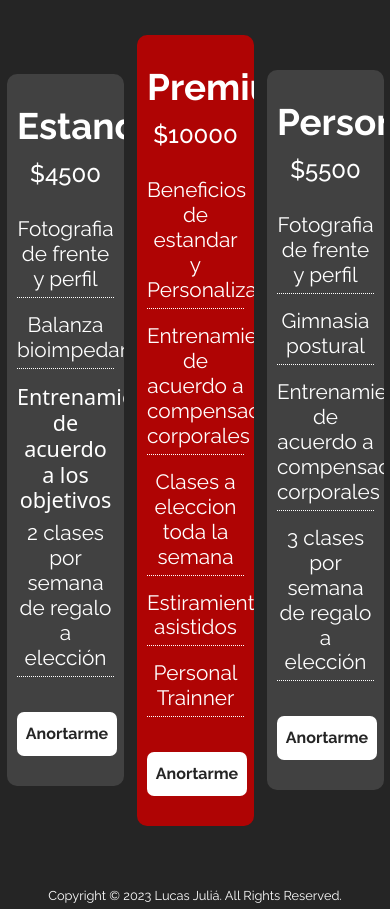
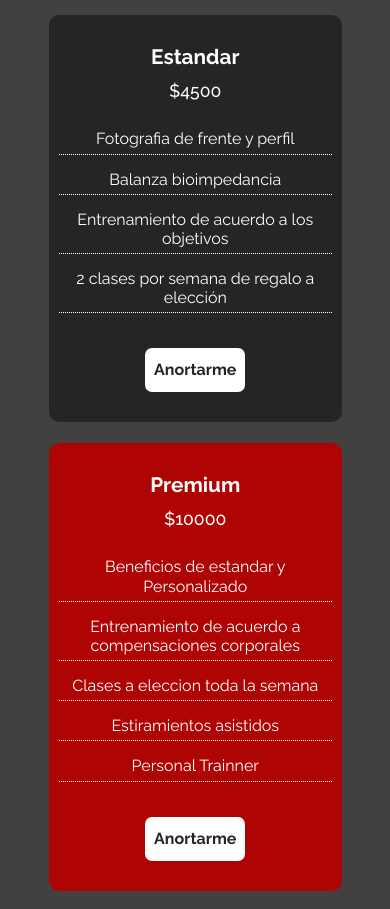
Before and after one commit to Lucasj4/PF-Julia, a website: page index.html in a window 390 px wide. Shown: the part 921-1830 px from the top of the page. Drawn offline with nearby package versions, Linux system fonts and the light colour scheme.

Commit message:
Modificaciones en index

```diff
--- a/index.html
+++ b/index.html
@@ -12,13 +12,14 @@
     <link rel="shortcut icon" href="imagenes/favicon-32x32.png" type="image/x-icon">
     <link href="https://unpkg.com/aos@2.3.1/dist/aos.css" rel="stylesheet">
     <link href="https://cdn.jsdelivr.net/npm/bootstrap@5.3.0/dist/css/bootstrap.min.css" rel="stylesheet" integrity="sha384-9ndCyUaIbzAi2FUVXJi0CjmCapSmO7SnpJef0486qhLnuZ2cdeRhO02iuK6FUUVM" crossorigin="anonymous">
+    <script src="https://kit.fontawesome.com/14317f3815.js" crossorigin="anonymous"></script>
     <link rel="stylesheet" href="css/style.css">
     <title>VitalGym</title>
 </head>
 <body>
     <header class="header">
 
-        <nav class="navbar navbar-expand-sm navbar-dark  ">
+        <nav class="navbar navbar-expand-sm navbar-dark ">
           <div class="container">
             <a href="../index.html" class="navbar-brand"><img src="./imagenes/logo.png" alt="logo-gimnasio" class="logo"></a>
 
@@ -54,36 +55,37 @@
           <h2 class="trainingprograms__title">Elige tu Plan</h2>
           <div class="trainingprograms__tables">
               <div class="trainingprograms__tables__programs" data-aos="zoom-in-up"  data-aos-duration="2000">
-                <h3 class="trainingprograms__tables__programs-name">Estandar</h3>
-                <p class="trainingprograms__tables__programs-price">$4500</p>
-                <h4 class="trainingprograms__tables__programs-benefice">Fotografia de frente y perfil</h4>
-                <h4 class="trainingprograms__tables__programs-benefice">Balanza bioimpedancia</h4>
-                <h4 class="trainingprograms__tables__program-benefice">Entrenamiento de acuerdo a los objetivos</h4>
-                <h4 class="trainingprograms__tables__programs-benefice">2 clases por semana de regalo a elección</h4>
-                <a href="" class="trainingprograms__tables__programs-button">Anortarme</a>
+                <h3 class="trainingprograms__tables__programs__name">Estandar</h3>
+                <p class="trainingprograms__tables__programs__price">$4500</p>
+                <h4 class="trainingprograms__tables__programs__benefice">Fotografia de frente y perfil</h4>
+                <h4 class="trainingprograms__tables__programs__benefice">Balanza bioimpedancia</h4>
+                <h4 class="trainingprograms__tables__programs__benefice">Entrenamiento de acuerdo a los objetivos</h4>
+                <h4 class="trainingprograms__tables__programs__benefice">2 clases por semana de regalo a elección</h4>
+                <a href="" class="trainingprograms__tables__programs__button">Anortarme</a>
               </div>
               <div class="trainingprograms__tables__programs" data-aos="zoom-in-up"  data-aos-duration="2000">
-                <h3 class="trainingprograms__tables__programs-name">Premium</h3>
-                <p class="trainingprograms__tables__programs-price">$10000</p>
-                <h4 class="trainingprograms__tables__programs-benefice">Beneficios de estandar y Personalizado </h4>
-                <h4 class="trainingprograms__tables__programs-benefice">Entrenamiento de acuerdo a compensaciones corporales</h4>
-                <h4 class="trainingprograms__tables__programs-benefice">Clases a eleccion toda la semana</h4>
-                <h4 class="trainingprograms__tables__programs-benefice">Estiramientos asistidos</h4>
-                <h4 class="trainingprograms__tables__programs-benefice">Personal Trainner</h4>
-                <a href="" class="trainingprograms__tables__programs-button">Anortarme</a>
+                <h3 class="trainingprograms__tables__programs__name">Premium</h3>
+                <p class="trainingprograms__tables__programs__price">$10000</p>
+                <h4 class="trainingprograms__tables__programs__benefice">Beneficios de estandar y Personalizado </h4>
+                <h4 class="trainingprograms__tables__programs__benefice">Entrenamiento de acuerdo a compensaciones corporales</h4>
+                <h4 class="trainingprograms__tables__programs__benefice">Clases a eleccion toda la semana</h4>
+                <h4 class="trainingprograms__tables__programs__benefice">Estiramientos asistidos</h4>
+                <h4 class="trainingprograms__tables__programs__benefice">Personal Trainner</h4>
+                <a href="" class="trainingprograms__tables__programs__button">Anortarme</a>
               </div>
               <div class="trainingprograms__tables__programs" data-aos="zoom-in-up"  data-aos-duration="2000">
-                  <h3 class="trainingprograms__tables__programs-name">Personalizado</h3>
-                  <p class="trainingprograms__tables__programs-price">$5500</p>
-                  <h4 class="trainingprograms__tables__programs-benefice">Fotografia de frente y perfil</h4>
-                  <h4 class="trainingprograms__tables__programs-benefice">Gimnasia postural</h4>
-                  <h4 class="trainingprograms__tables__programs-benefice">Entrenamiento de acuerdo a compensaciones corporales</h4>
+                  <h3 class="trainingprograms__tables__programs__name">Personalizado</h3>
+                  <p class="trainingprograms__tables__programs__price">$5500</p>
+                  <h4 class="trainingprograms__tables__programs__benefice">Fotografia de frente y perfil</h4>
+                  <h4 class="trainingprograms__tables__programs__benefice">Gimnasia postural</h4>
+                  <h4 class="trainingprograms__tables__programs__benefice">Entrenamiento de acuerdo a compensaciones corporales</h4>
 
-                  <h4 class="trainingprograms__tables__programs-benefice">3 clases por semana de regalo a elección</h4>
-                  <a href="" class="trainingprograms__tables__programs-button">Anortarme</a>
+                  <h4 class="trainingprograms__tables__programs__benefice">3 clases por semana de regalo a elección</h4>
+                  <a href="" class="trainingprograms__tables__programs__button">Anortarme</a>
               </div>
           </div>
         </section>
+
     </main>
 
 <footer class="footer">
--- a/scss/layout/_index.scss
+++ b/scss/layout/_index.scss
@@ -39,10 +39,11 @@
         font-weight: 500;
         font-family: 'Raleway', sans-serif;
     }
-    .trainingprograms{
+}
+.trainingprograms{
         width: 100%;
         height: auto;
-        background-color: $black;
+        background-color: $grey;
 
         &__title{
             @include fonts(3rem, 'Raleway', 700, #fff);
@@ -59,25 +60,27 @@
            &__programs{
             width: 30%;
             text-align: center;
-            background: $grey;
+            background: $black;
             color: #fff;
             height: auto;
             border-radius: 10px;
             padding: 30px 10px;
             overflow: hidden;
+
             &:nth-child(2){
 
                 background-color: $dark-red;
             }
-            &-name{
+            &__name{
                 @include fonts(2.3rem, 'Raleway', 700, #fff);
+                text-align: center
 
             }
-            &-price{
+            &__price{
                 @include fonts(1.5rem, 'Raleway', 500, #fff);
                 margin-bottom: 25px;
             }
-            &-benefice{
+            &__benefice{
                 @include fonts(1.3rem, 'Raleway', 400, #fff);
 
                 text-align: center;
@@ -86,7 +89,7 @@
                 padding-bottom: 5px;
 
             }
-            &-button{
+            &__button{
                 background: #fff;
                 color: $black;
                 display: inline-block;
@@ -97,12 +100,12 @@
                 border-radius: 7px;
                 @include fonts(1rem, 'Raleway', 700, $black);
                 &:hover{
-                    background: $black;
+                    background: $grey;
                     color: #fff;
                 }
 
             }
            }
         }
-    }
+
 }
--- a/scss/layout/_mediaqueries.scss
+++ b/scss/layout/_mediaqueries.scss
@@ -53,11 +53,13 @@
 
     .main__paragraph{
         font-size: 1.5rem;
+
     }
 
-    .trainingprograms__tables__programs-name{
-        color: #FF0000;
-
+    .trainingprograms{
+        &__tables__programs__name{
+            @include fonts(1.8rem, 'Raleway', 700, #fff);
+        }
     }
 
 
@@ -175,7 +177,10 @@
         font-size: 1.3rem;
     }
     .trainingprograms__tables{
-        @include flexbox(column, space-around,center,wrap, 10);
+        @include flexbox(column, space-around,center,wrap, 20px);
+        &__programs{
+            width: 45%;
+        }
     }
     // CLASES
     .classes__texts__title{
@@ -237,11 +242,26 @@
 
     .main__title{
         width:75%;
-        font-size: 2.3rem;
+        font-size: 2rem;
     }
 
     .main__paragraph{
         font-size: 1rem;
+    }
+    .trainingprograms__title{
+        @include fonts(2rem, 'Raleway', 700, #fff);
+    }
+    .trainingprograms__tables__programs{
+        width: 75%;
+        &__name{
+            @include fonts(1.3rem, 'Raleway', 700, #fff);
+        }
+        &__price{
+            @include fonts(1.1rem, 'Raleway', 500, #fff);
+        }
+        &__benefice{
+            @include fonts(1rem, 'Raleway', 400, #fff);
+        }
     }
 
     // CLASES
```
Also changed, not shown: css/style.css, 1 other file.
